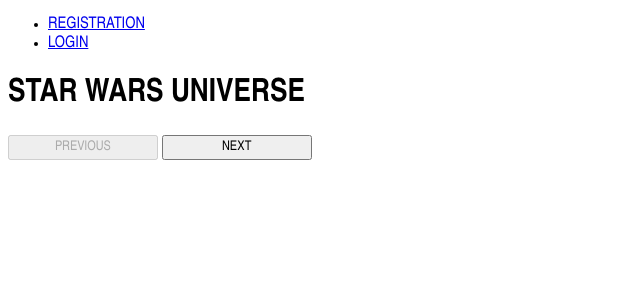
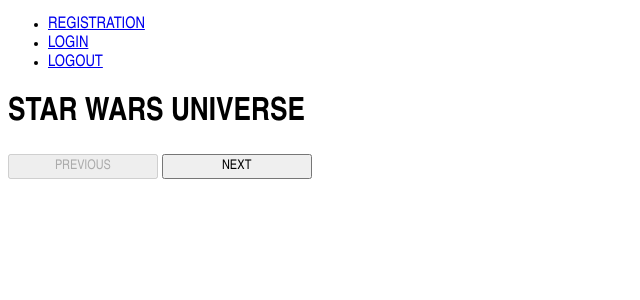
Before and after one commit to ishabelle/API-WARS, a Flask app: page / in a window 1280 px wide. Shown: the top 300 px of the page, without its empty margins (0-640 px from the left). Run offline with Flask 2, Linux system fonts and the light colour scheme.

Commit message:
add log out

```diff
--- a/templates/layout.html
+++ b/templates/layout.html
@@ -17,6 +17,9 @@
         <li>
             <a href="{{ url_for('login_page') }}">LOGIN</a>
         </li>
+        <li>
+            <a href="{{ url_for('logout') }}">LOGOUT</a>
+        </li>
     </ul>
 </nav>
 {% block body %}
```
